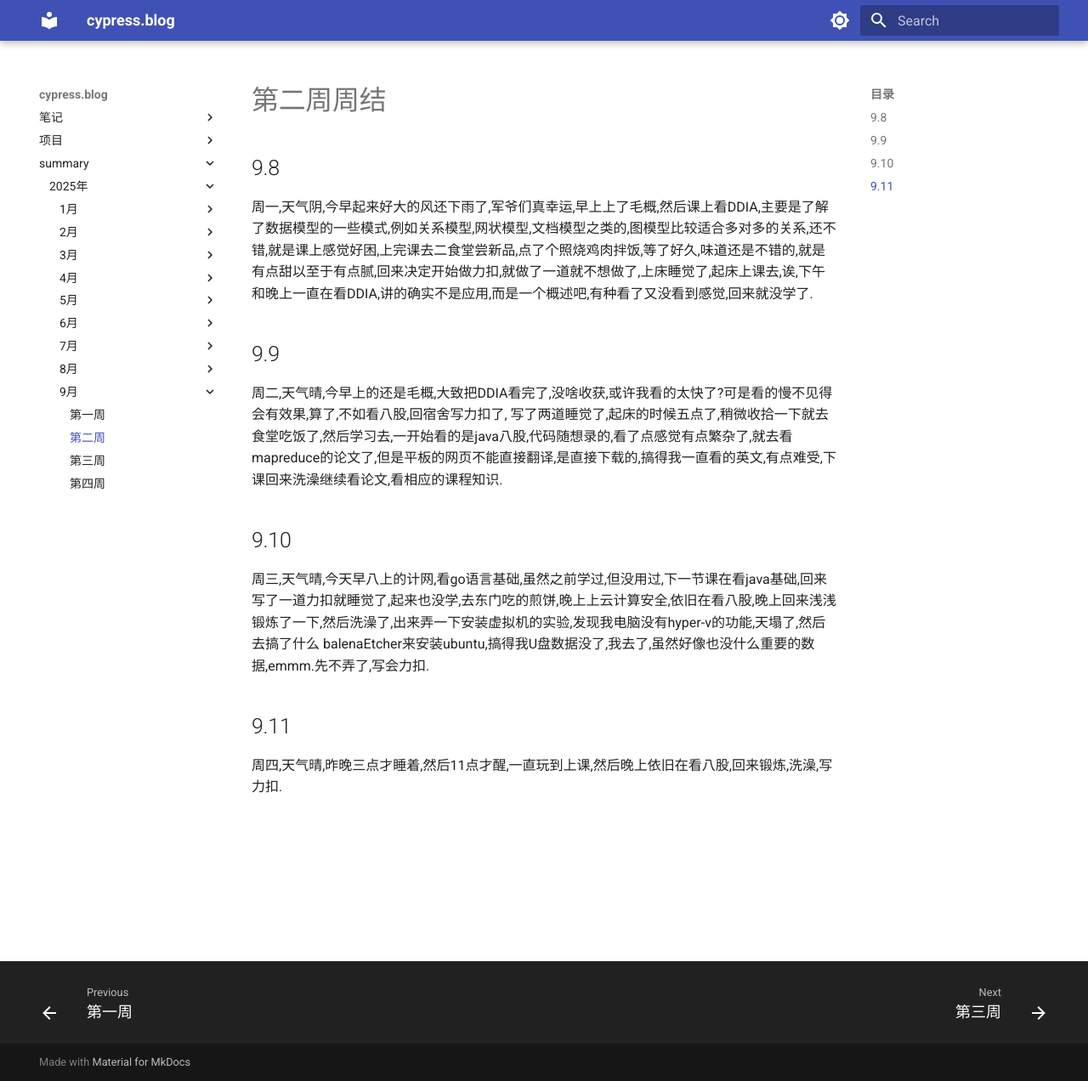
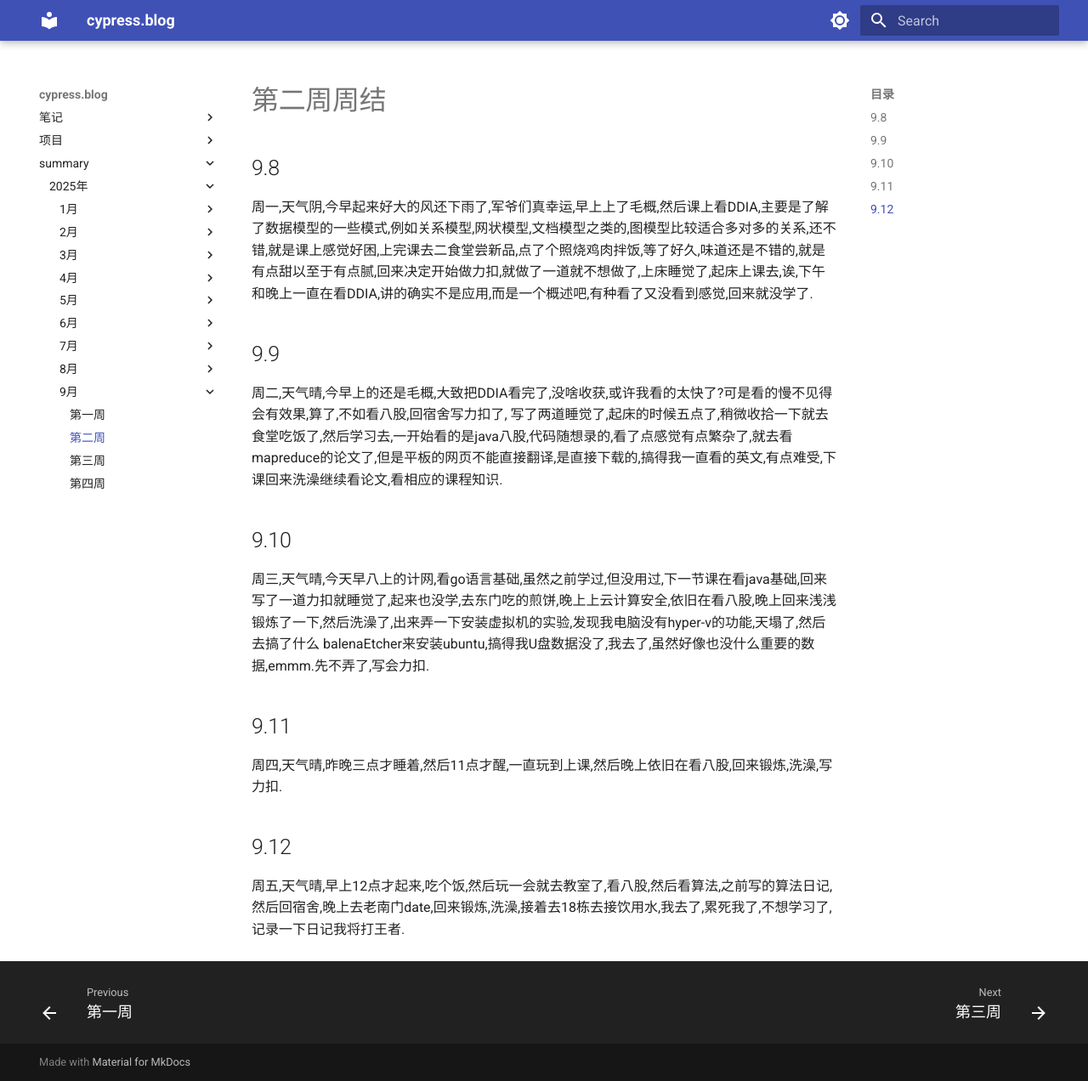
Before and after one commit to cyprer/blog0, an MkDocs documentation site: the page built from docs/summary/25year/9month/2week.md, in a window 1280 px wide and 1272 px high. Shown: the whole window at 85% size. Built offline with MkDocs 1.6.1 and Material for MkDocs 9.7.7, drawn with Linux system fonts in a browser that asks for light colours.

Commit message:
docs: 更新25年9月第2周总结文档
添加9月12日的日记内容

```diff
--- a/docs/summary/25year/9month/2week.md
+++ b/docs/summary/25year/9month/2week.md
@@ -8,3 +8,5 @@
   周三,天气晴,今天早八上的计网,看go语言基础,虽然之前学过,但没用过,下一节课在看java基础,回来写了一道力扣就睡觉了,起来也没学,去东门吃的煎饼,晚上上云计算安全,依旧在看八股,晚上回来浅浅锻炼了一下,然后洗澡了,出来弄一下安装虚拟机的实验,发现我电脑没有hyper-v的功能,天塌了,然后去搞了什么 balenaEtcher来安装ubuntu,搞得我U盘数据没了,我去了,虽然好像也没什么重要的数据,emmm.先不弄了,写会力扣.
 ## 9.11
   周四,天气晴,昨晚三点才睡着,然后11点才醒,一直玩到上课,然后晚上依旧在看八股,回来锻炼,洗澡,写力扣.
+## 9.12
+  周五,天气晴,早上12点才起来,吃个饭,然后玩一会就去教室了,看八股,然后看算法,之前写的算法日记,然后回宿舍,晚上去老南门date,回来锻炼,洗澡,接着去18栋去接饮用水,我去了,累死我了,不想学习了,记录一下日记我将打王者.
```
